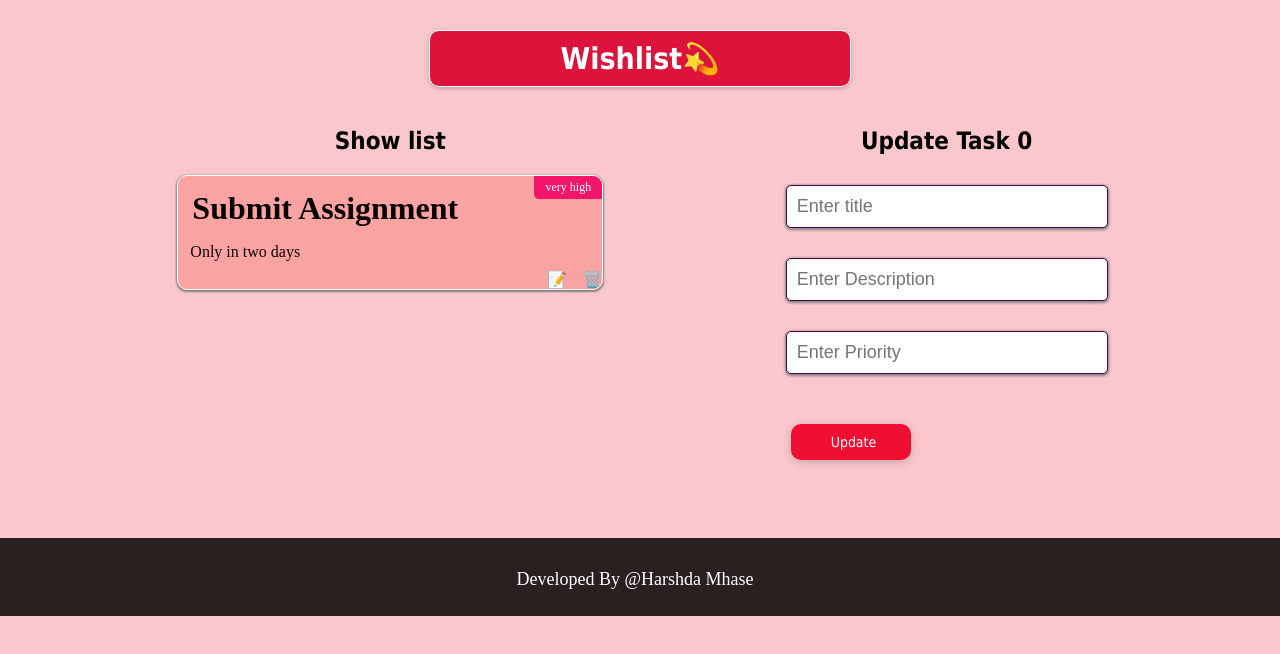
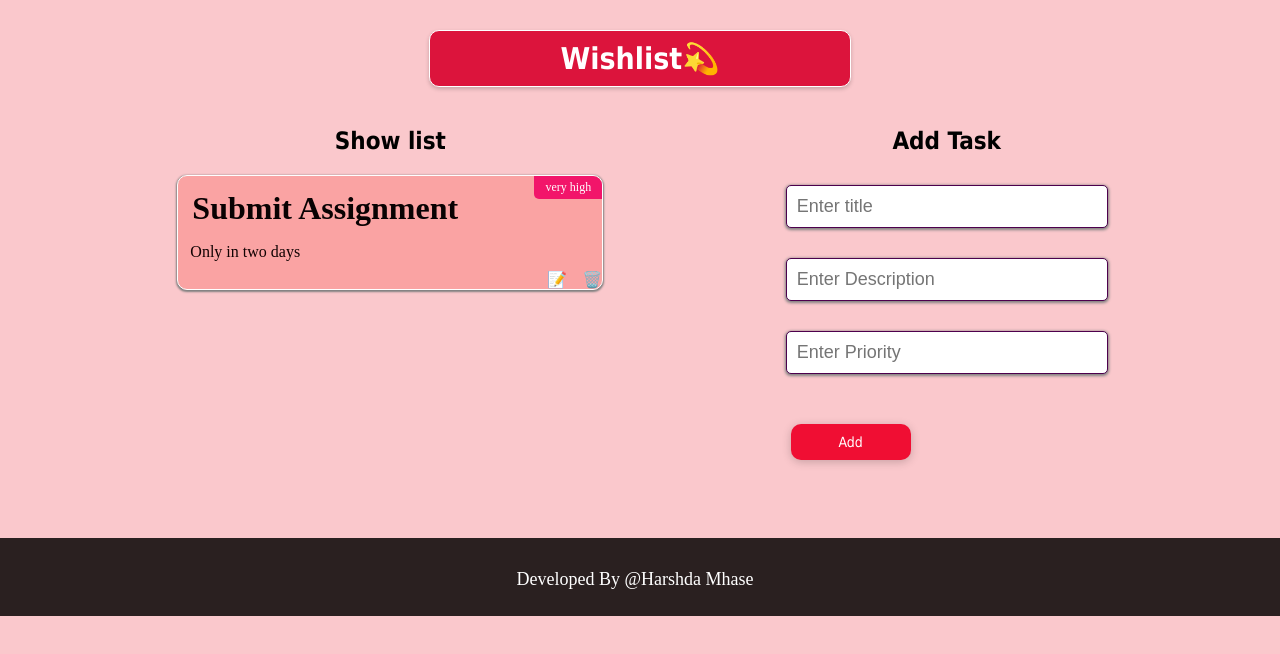
Before and after one commit to harshdamhase/wish-list, a React (Create React App) app: page / in a window 1280 px wide. Shown: the top 654 px of the page. Built offline with nearby package versions, Linux system fonts and the light colour scheme.

Commit message:
final commit

```diff
--- a/src/views/Home/Home.js
+++ b/src/views/Home/Home.js
@@ -19,7 +19,7 @@ const Home = () => {
     const [title, setTitle] = useState('');
     const [description, setDescription] = useState('');
     const [priority, setPriority] = useState('');
-    const [isEdit, setIsEdit] = useState(true)
+    const [isEdit, setIsEdit] = useState(false)
 
     useEffect(() => {
         const list = JSON.parse(localStorage.getItem("wishlist"));
@@ -123,11 +123,11 @@ const Home = () => {
     setPriority(currentEditTask.priority);
     }
 
-    const updateTask = () => {
+    const updateTask = (task) => {
 
-        if(checkRequiredFields()=== false){
+        if (checkRequiredFields() === false) {
           return;
-        };
+        }
 
         const indexToUpdate = findTaskIndexById(id);
 
@@ -140,14 +140,13 @@ const Home = () => {
         };
 
         setTaskList([...tempArray]);
+
         saveListToLocalStorage(tempArray);
 
-    setId(0);
         clearInputFields();
         setIsEdit(false);
 
-    showToast('Task updated successfully!', 'info',3000);
-
+        showToast("Task Updated successfully ", "update", 3000);
   };
 
 
@@ -179,7 +178,7 @@ const Home = () => {
 
                     <div>
                         <h2 className='text-center'>
-                            {isEdit ? `Update Task ${id} ` : 'Add Task'}
+                        {isEdit ? `Update Task ${id}` : "Add Task"}
                         </h2>
                         <div className='add-task-form-container'>
                             <form>
@@ -217,13 +216,13 @@ const Home = () => {
                 <button
                   type="button"
                   className="btn-add-task"
-                    onClick={()=>{
-                      isEdit ? updateTask() : addTaskToList()
-                    }}>
-                    {isEdit ? 'Update' : 'Add'}
+                  onClick={() => {
+                    isEdit ? updateTask() : addTaskToList();
+                  }}
+                >
+                  {isEdit ? "Update" : "Add"}
                 </button>
               </div>
-
 
 
                             </form>
```
Lines whose indentation alone changed are shown as unchanged.
